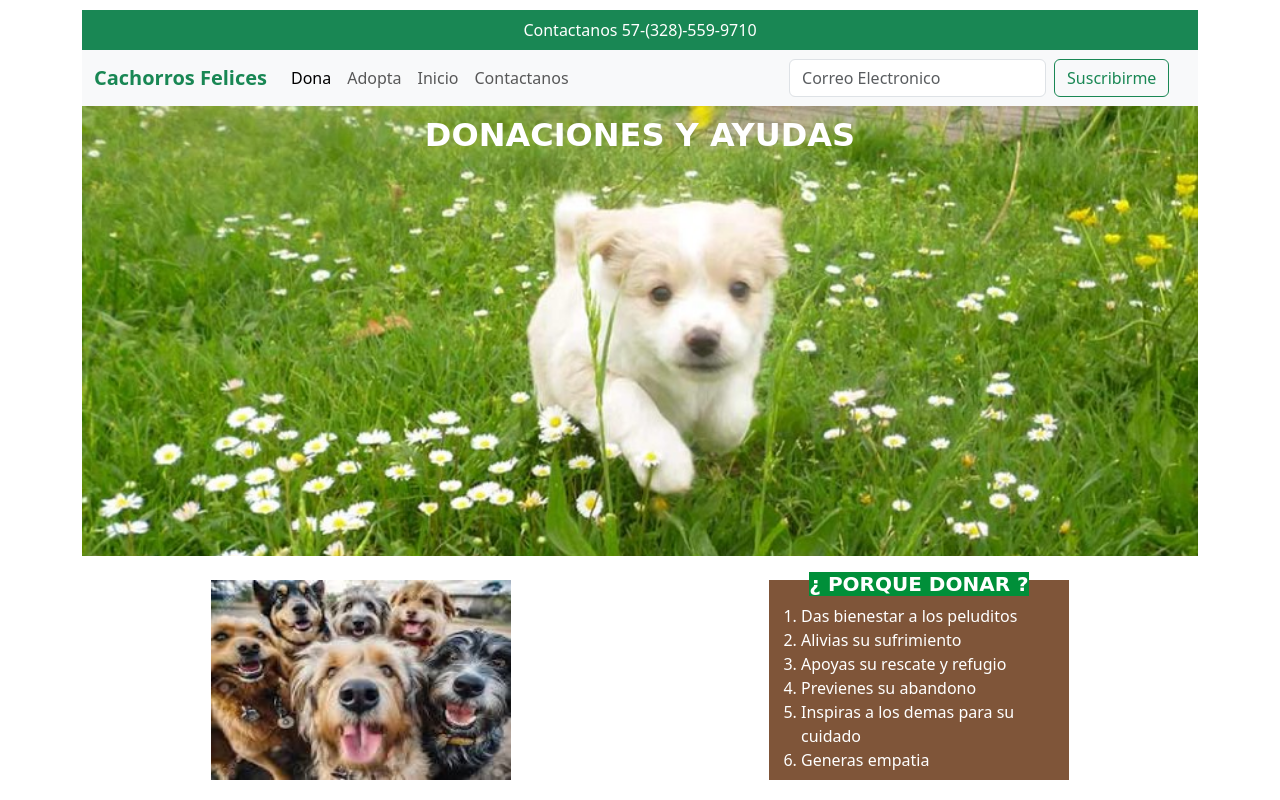
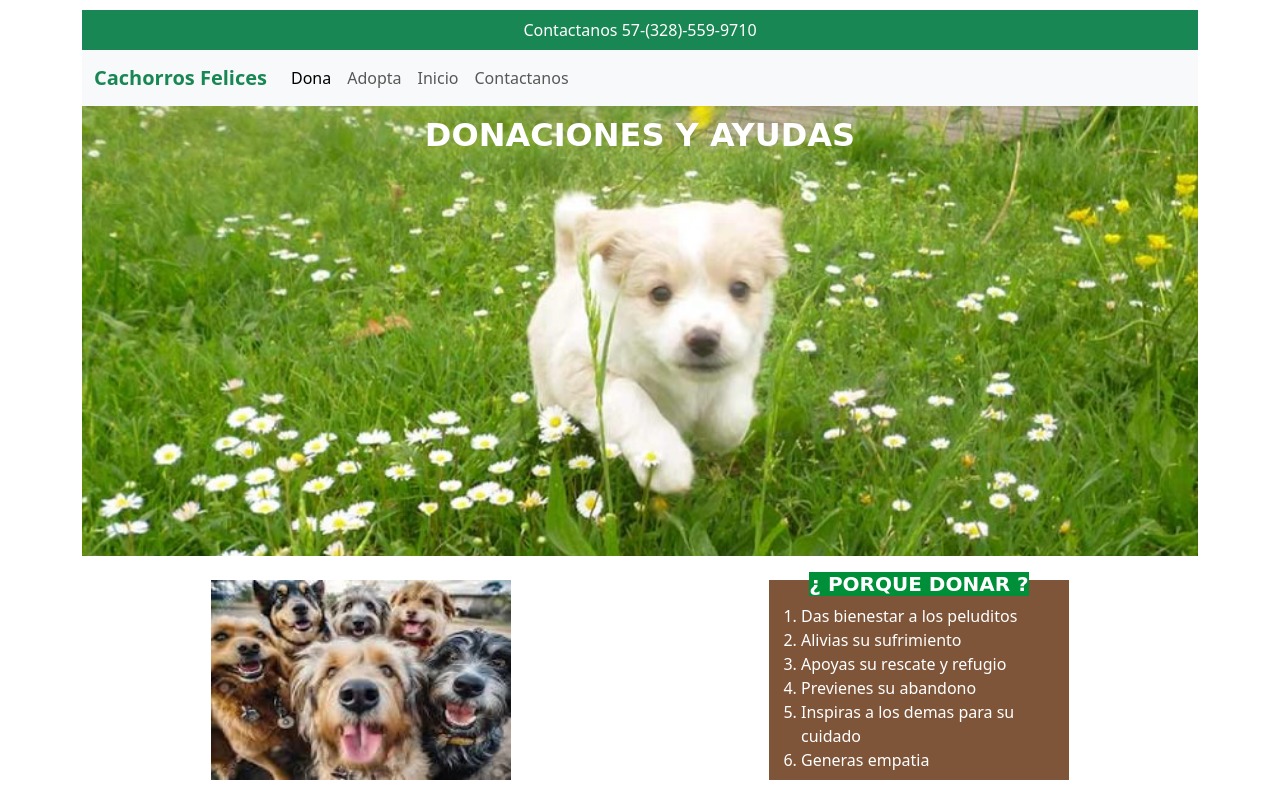
Before and after one commit to Aldemar8322/tetris-p1, a plain HTML site: page Dona.html in a window 1280 px wide. Shown: the top 800 px of the page. Drawn offline with nearby package versions, Linux system fonts and the light colour scheme.

Commit message:
supresion form

```diff
--- a/Dona.html
+++ b/Dona.html
@@ -38,10 +38,6 @@
             <a class="nav-link" href="formcontacto.html">Contactanos </a>
           </li>
         </ul>
-        <form class="d-flex">
-          <input class="form-control me-2" type="email" placeholder="Correo Electronico" aria-label="email">
-          <button class="btn btn-outline-success" type="button ">Suscribirme</button>
-        </form>
       </div>
     </div>
     </nav>
```
